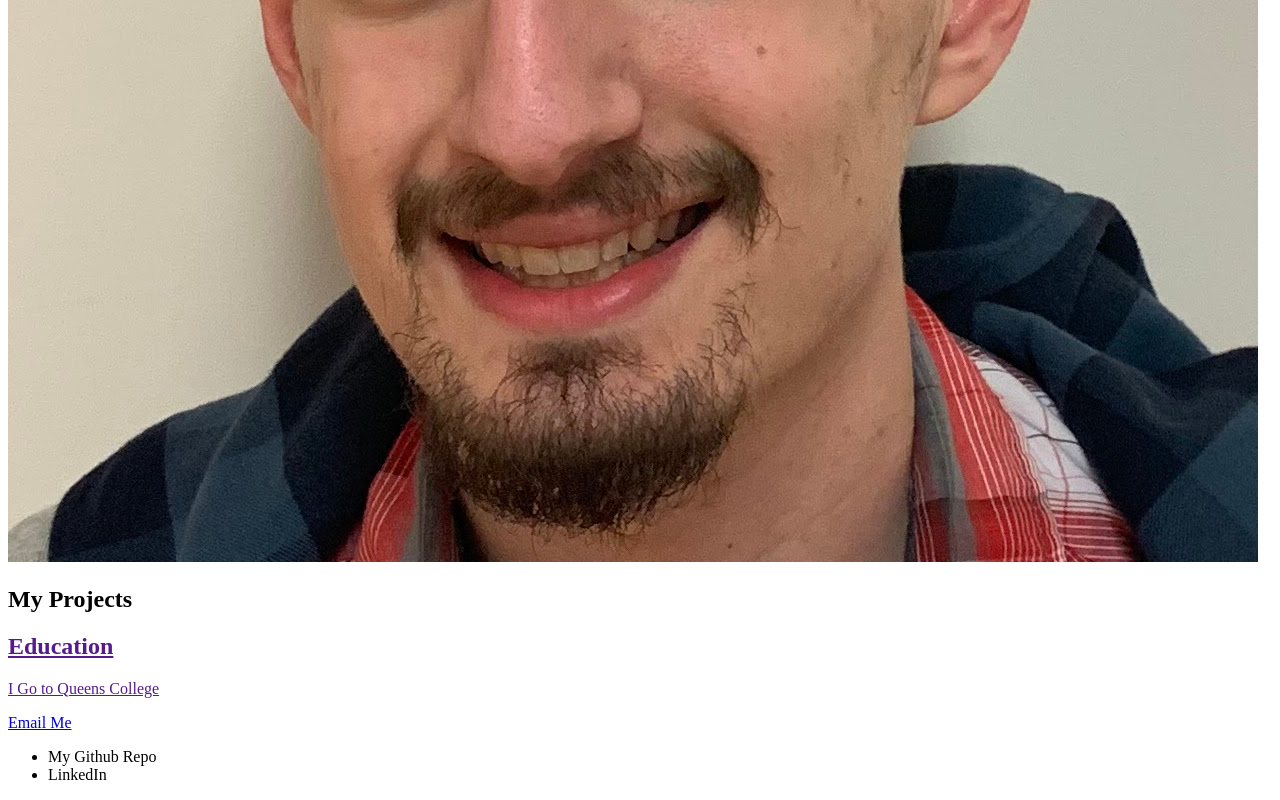
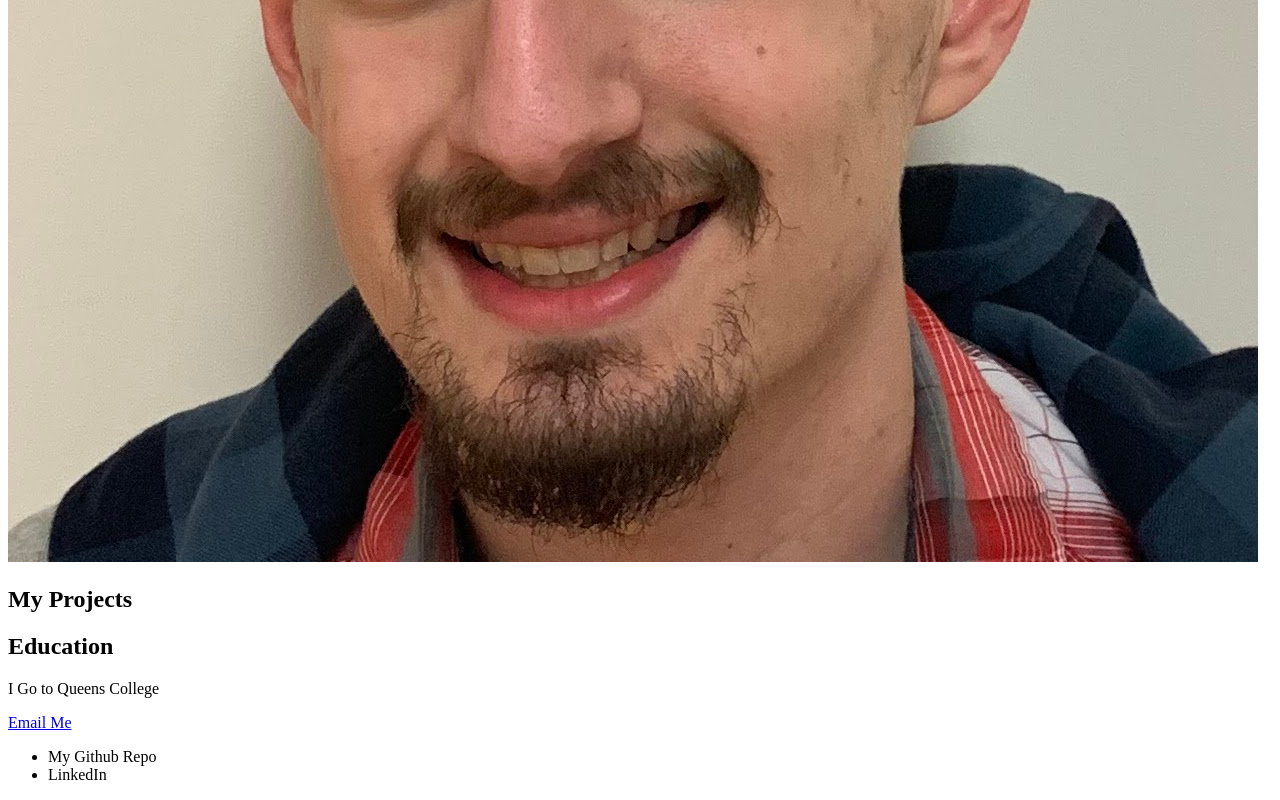
Before and after one commit to sethjmarcus/PortfolioWebsite, a plain HTML site: page index.html in a window 1280 px wide. Shown: the part 921-1721 px from the top of the page. Drawn offline with Linux system fonts and the light colour scheme.

Commit message:
How fast after I push do I see changes

```diff
--- a/index.html
+++ b/index.html
@@ -49,7 +49,6 @@
           <p></p>
         </div>
 
-        <a href="" >
       </div>
     </section>
 
```
